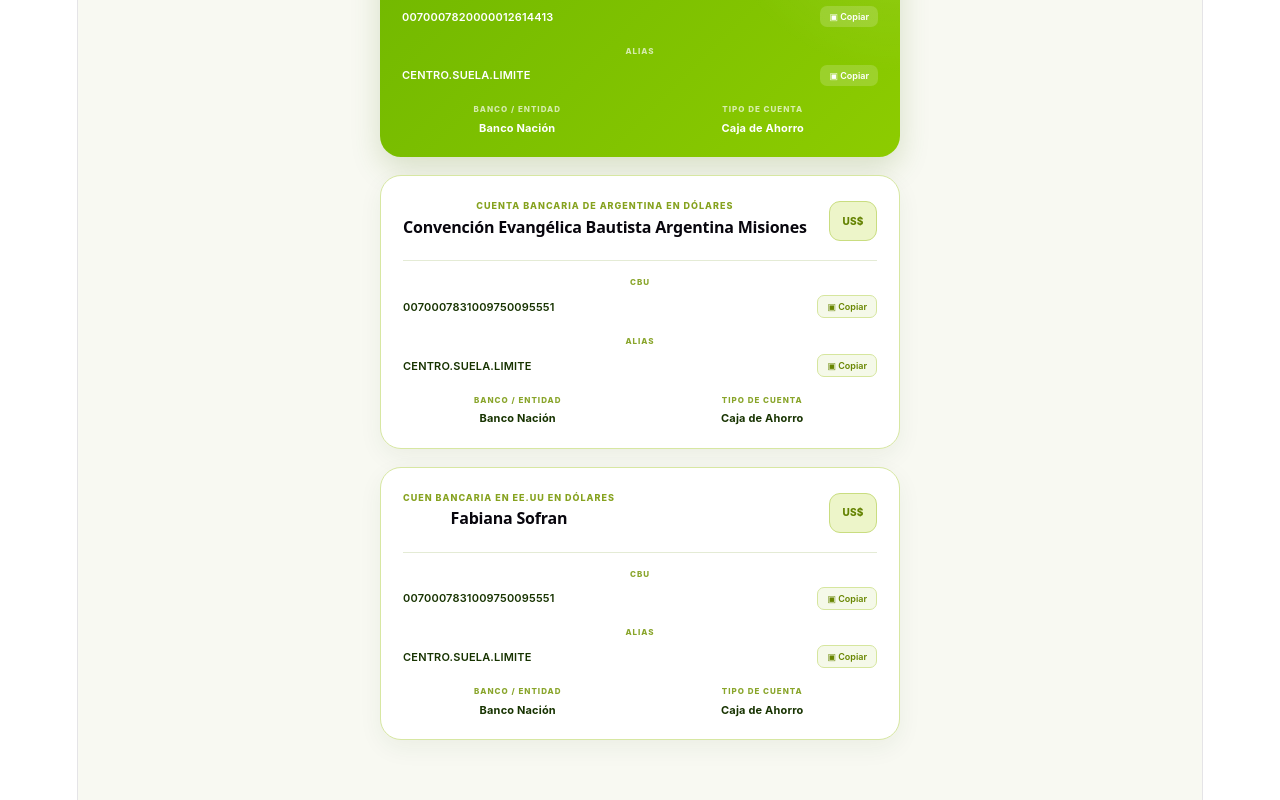
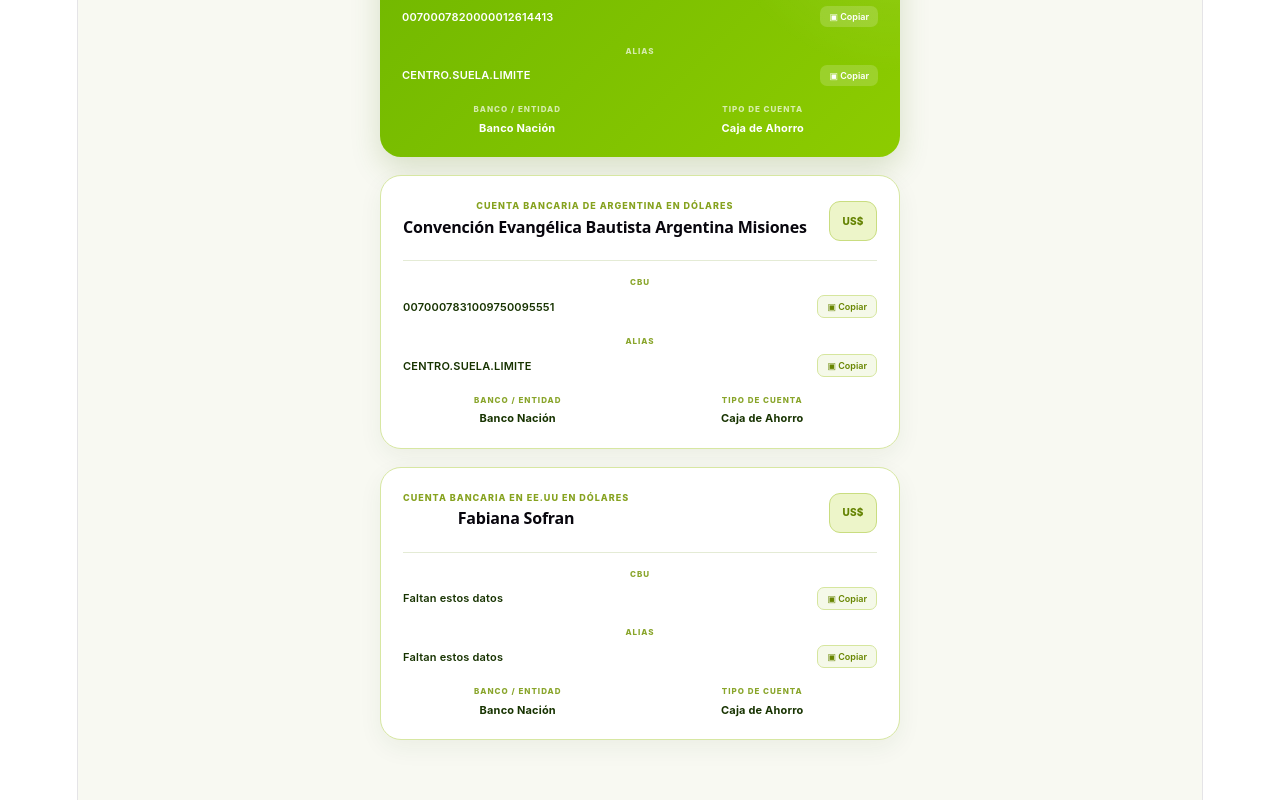
Before and after one commit to benja3086/Fu-datos, a React (Vite) app: page / in a window 1280 px wide. Shown: the part 316-1116 px from the top of the page. Built offline with nearby package versions, Linux system fonts and the light colour scheme.

Commit message:
fix: datos agregados3

```diff
--- a/src/Home.jsx
+++ b/src/Home.jsx
@@ -184,7 +184,7 @@
           <div className="card-header">
             <div>
               <span className="currency-label">
-                CUEN BANCARIA EN EE.UU EN DÓLARES
+                CUENTA BANCARIA EN EE.UU EN DÓLARES
               </span>
 
               <h1>Fabiana Sofran</h1>
@@ -201,7 +201,7 @@
             <span className="info-label">CBU</span>
 
             <div className="info-row">
-              <span className="bank-value"> 0070007831009750095551</span>
+              <span className="bank-value"> Faltan estos datos</span>
 
               <button
                 className="copy-btn white-copy"
@@ -218,7 +218,7 @@
             <span className="info-label">ALIAS</span>
 
             <div className="info-row">
-              <span className="bank-value">CENTRO.SUELA.LIMITE</span>
+              <span className="bank-value">Faltan estos datos</span>
 
               <button
                 className="copy-btn white-copy"
```
